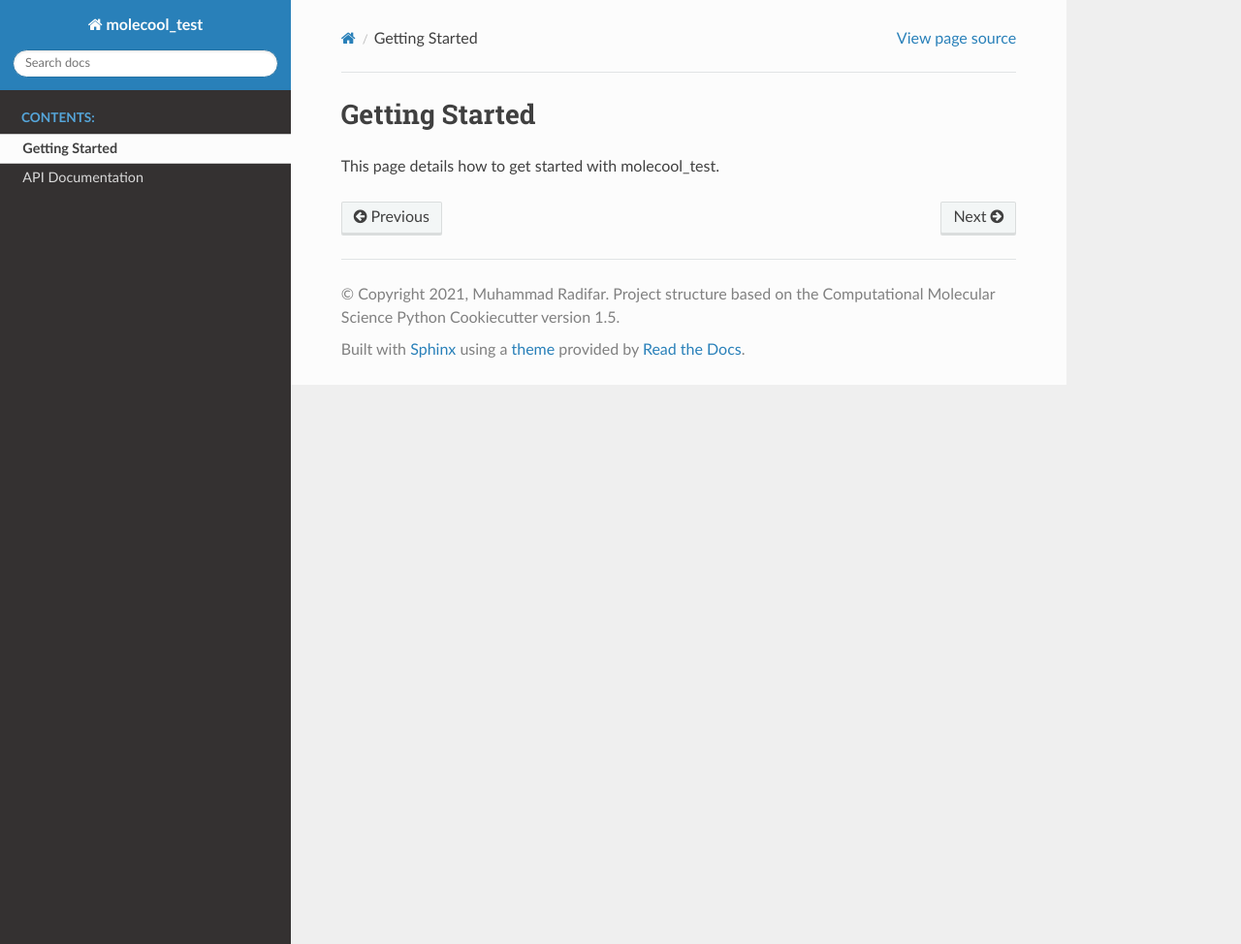
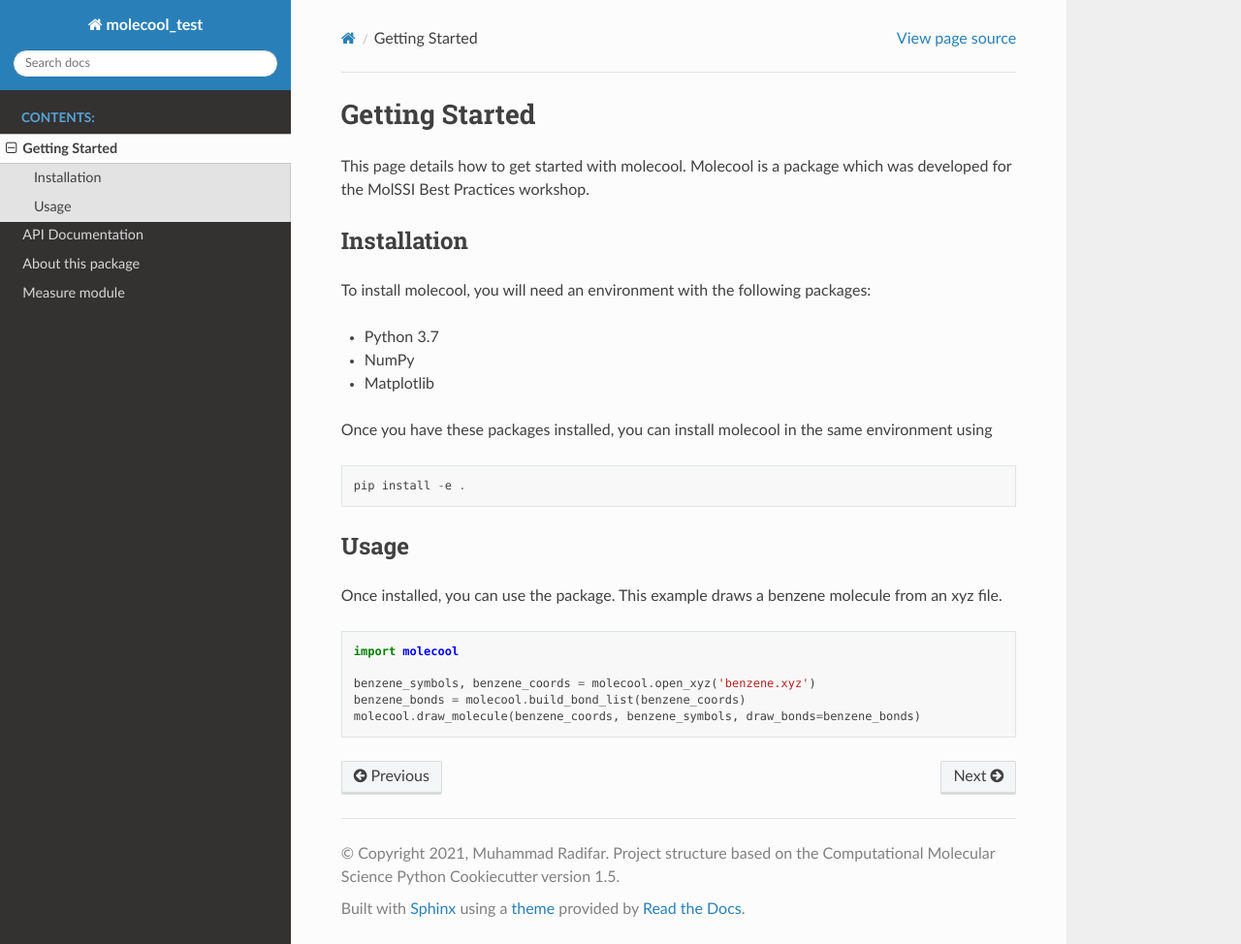
Before and after one commit to radifar/molecool_test, a Sphinx documentation site: the page built from docs/getting_started.rst, in a window 1280 px wide and 974 px high. Shown: the whole window at 97% size. Built offline with Sphinx 7.4.7 and the Read the Docs theme 2.0.0, drawn with Linux system fonts in a browser that asks for light colours; the version number could not be read and is left out.

Commit message:
update doc

```diff
--- /dev/null
+++ b/docs/about.rst
@@ -0,0 +1,3 @@
+About this package
+------------------
+This package and documentation are a sample created for the Best Practices Workshop held by `The Molecular Sciences Software Institute <https://molssi.org>`_.
--- a/docs/api.rst
+++ b/docs/api.rst
@@ -5,3 +5,5 @@
    :toctree: autosummary
 
    molecool_test.canvas
+   molecool_test.calculate_distance
+   molecool_test.calculate_angle
--- /dev/null
+++ b/docs/autosummary/molecool_test.calculate_angle.rst
@@ -0,0 +1,6 @@
+molecool\_test.calculate\_angle
+===============================
+
+.. currentmodule:: molecool_test
+
+.. autofunction:: calculate_angle
--- /dev/null
+++ b/docs/autosummary/molecool_test.calculate_distance.rst
@@ -0,0 +1,6 @@
+molecool\_test.calculate\_distance
+==================================
+
+.. currentmodule:: molecool_test
+
+.. autofunction:: calculate_distance
--- a/docs/conf.py
+++ b/docs/conf.py
@@ -43,7 +43,8 @@
 # extensions coming with Sphinx (named 'sphinx.ext.*') or your custom
 # ones.
 extensions = [
-    'sphinx.ext.autosummary',
+    'autoapi.extension',
+    #'sphinx.ext.autosummary',
     'sphinx.ext.autodoc',
     'sphinx.ext.mathjax',
     'sphinx.ext.viewcode',
@@ -52,7 +53,19 @@
     'sphinx.ext.extlinks',
 ]
 
-autosummary_generate = True
+autoapi_dirs = ['../molecool_test']
+autoapi_ignore = ["*/tests/*",
+                  "*_version.py"]
+
+autoapi_options = ['members',
+		'undoc-members',
+		#'private-members',
+		#'special-members',
+		'show-inheritance',
+		'show-module-summary',
+		'imported-members']
+
+# autosummary_generate = True
 napoleon_google_docstring = False
 napoleon_use_param = False
 napoleon_use_ivar = True
--- a/docs/getting_started.rst
+++ b/docs/getting_started.rst
@@ -1,4 +1,28 @@
 Getting Started
 ===============
 
-This page details how to get started with molecool_test.
+This page details how to get started with molecool. Molecool is a package which was developed for the MolSSI Best Practices workshop.
+
+Installation
+------------
+To install molecool, you will need an environment with the following packages:
+
+* Python 3.7
+* NumPy
+* Matplotlib
+
+Once you have these packages installed, you can install molecool in the same environment using
+::
+
+    pip install -e .
+
+Usage
+-------
+Once installed, you can use the package. This example draws a benzene molecule from an xyz file.
+::
+
+    import molecool
+
+    benzene_symbols, benzene_coords = molecool.open_xyz('benzene.xyz')
+    benzene_bonds = molecool.build_bond_list(benzene_coords)
+    molecool.draw_molecule(benzene_coords, benzene_symbols, draw_bonds=benzene_bonds)
--- a/docs/index.rst
+++ b/docs/index.rst
@@ -5,6 +5,9 @@
 
 Welcome to molecool_test's documentation!
 =========================================================
+molecool is a Python package designed to read in, perform analysis,
+and visualize molecular coordinates. The file formats `xyz` and `pdb` are
+currently supported
 
 .. toctree::
    :maxdepth: 2
@@ -12,6 +15,8 @@
 
    getting_started
    api
+   about
+   measure
 
 
 
--- a/docs/requirements.yaml
+++ b/docs/requirements.yaml
@@ -4,8 +4,12 @@
     # Base depends
   - python
   - pip
+    # Package depends
+  - numpy
+  - matplotlib
 
 
 
     # Pip-only installs
-  #- pip:
+  - pip:
+    - sphinx-autoapi
```
Also changed, not shown: docs/measure.rst (added, +12 -0 lines).
